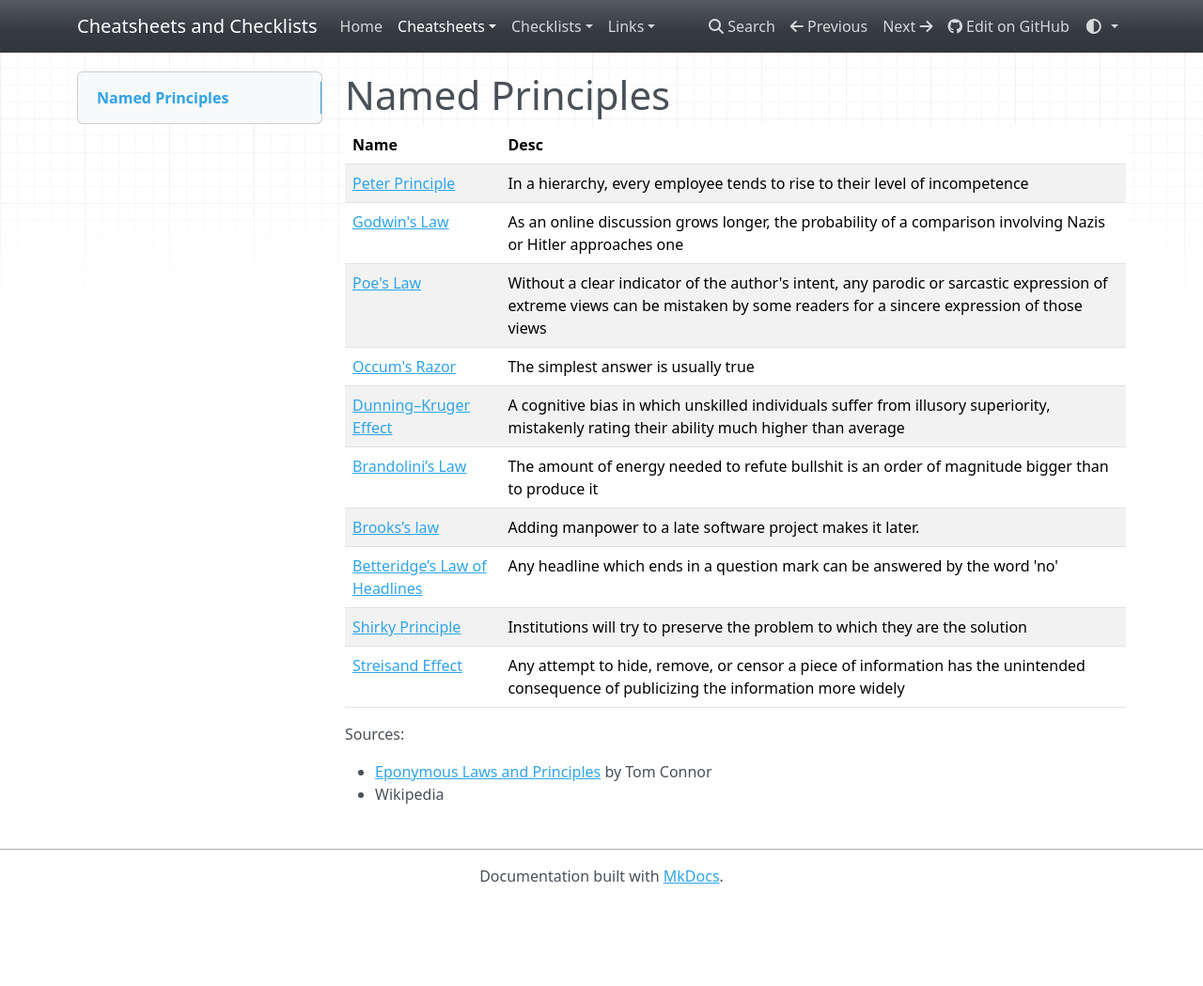
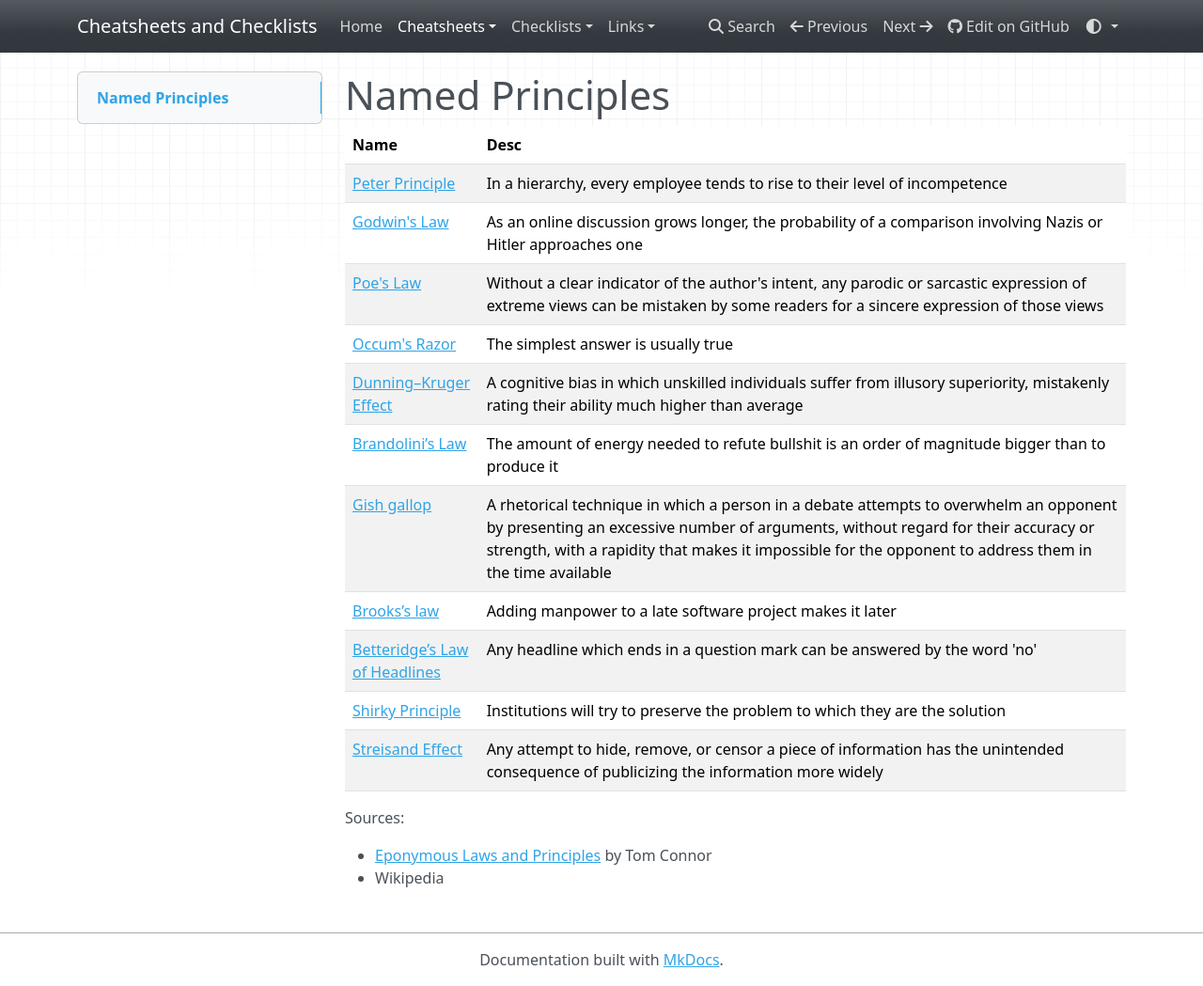
Before and after one commit to buckmanc/cheatsheets_and_checklists, an MkDocs documentation site: the page built from docs/cheatsheets/named_principles.md, in a window 1280 px wide and 1049 px high. Shown: the whole window at 94% size. Built offline with MkDocs 1.6.1, drawn with Linux system fonts in a browser that asks for light colours; nearby versions of some CDN libraries.

```diff
--- a/docs/cheatsheets/named_principles.md
+++ b/docs/cheatsheets/named_principles.md
@@ -1,4 +1,5 @@
 # Named Principles
+<!-- pdflandscape -->
 
 Name|Desc
 ---|---
@@ -8,7 +9,8 @@ Name|Desc
 [Occum's Razor](https://en.wikipedia.org/wiki/Occam%27s_razor)|The simplest answer is usually true
 [Dunning–Kruger Effect](https://en.wikipedia.org/wiki/Dunning%E2%80%93Kruger_effect)|A cognitive bias in which unskilled individuals suffer from illusory superiority, mistakenly rating their ability much higher than average
 [Brandolini’s Law](https://en.wikipedia.org/wiki/Brandolini%27s_law)|The amount of energy needed to refute bullshit is an order of magnitude bigger than to produce it
-[Brooks’s law](https://en.wikipedia.org/wiki/Brooks%27s_law)|Adding manpower to a late software project makes it later.
+[Gish gallop](https://en.wikipedia.org/wiki/Gish_gallop)|A rhetorical technique in which a person in a debate attempts to overwhelm an opponent by presenting an excessive number of arguments, without regard for their accuracy or strength, with a rapidity that makes it impossible for the opponent to address them in the time available
+[Brooks’s law](https://en.wikipedia.org/wiki/Brooks%27s_law)|Adding manpower to a late software project makes it later
 [Betteridge’s Law of Headlines](https://en.wikipedia.org/wiki/Betteridge%27s_law_of_headlines)|Any headline which ends in a question mark can be answered by the word 'no'
 [Shirky Principle](https://en.wikipedia.org/wiki/Clay_Shirky#Shirky_principle)|Institutions will try to preserve the problem to which they are the solution
 [Streisand Effect](https://en.wikipedia.org/wiki/Streisand_effect)|Any attempt to hide, remove, or censor a piece of information has the unintended consequence of publicizing the information more widely
--- a/docs/html/new_tab_page_simple.html
+++ b/docs/html/new_tab_page_simple.html
@@ -6,6 +6,9 @@
   <meta name="viewport" content="width=device-width, initial-scale=1.0, user-scalable=yes" />
   <title>new tab</title>
   <style>
+    /* Default styles provided by pandoc.
+    ** See https://pandoc.org/MANUAL.html#variables-for-html for config info.
+    */
     code{white-space: pre-wrap;}
     span.smallcaps{font-variant: small-caps;}
     div.columns{display: flex; gap: min(4vw, 1.5em);}
```
Also changed, not shown: docs/cheatsheets/days_of_the_week.md (added, +14 -0 lines), docs/index.md (+1 -0 lines), docs/pdfs/pdfs.md (+1 -1 lines), readme.md (+1 -0 lines), 3 other files.
